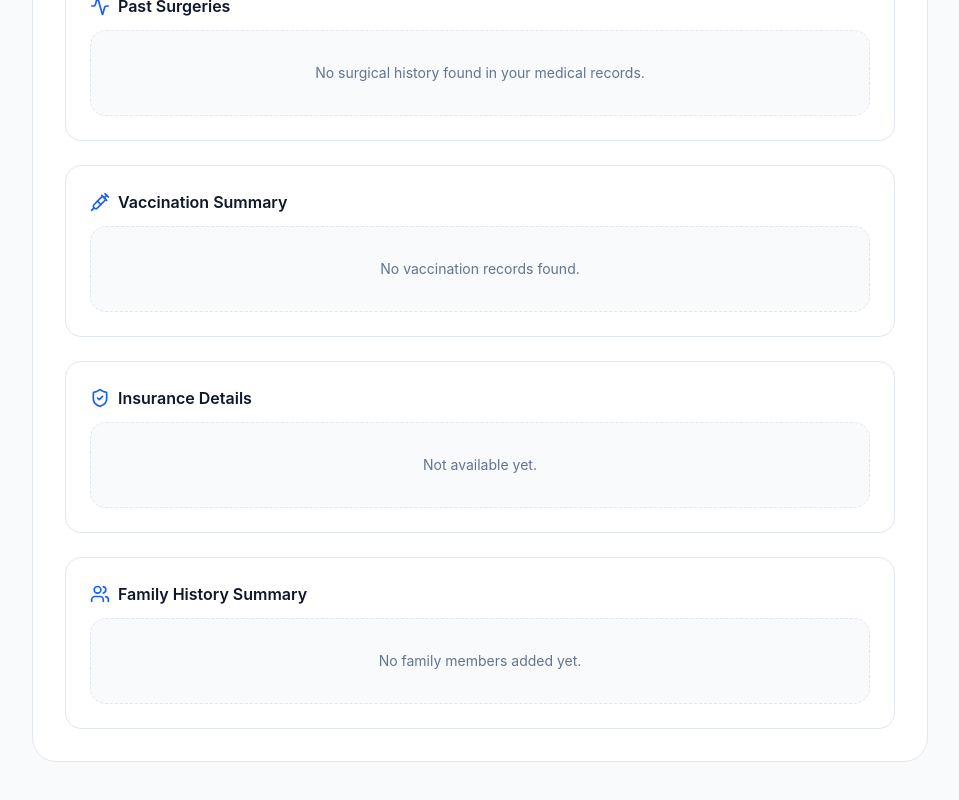
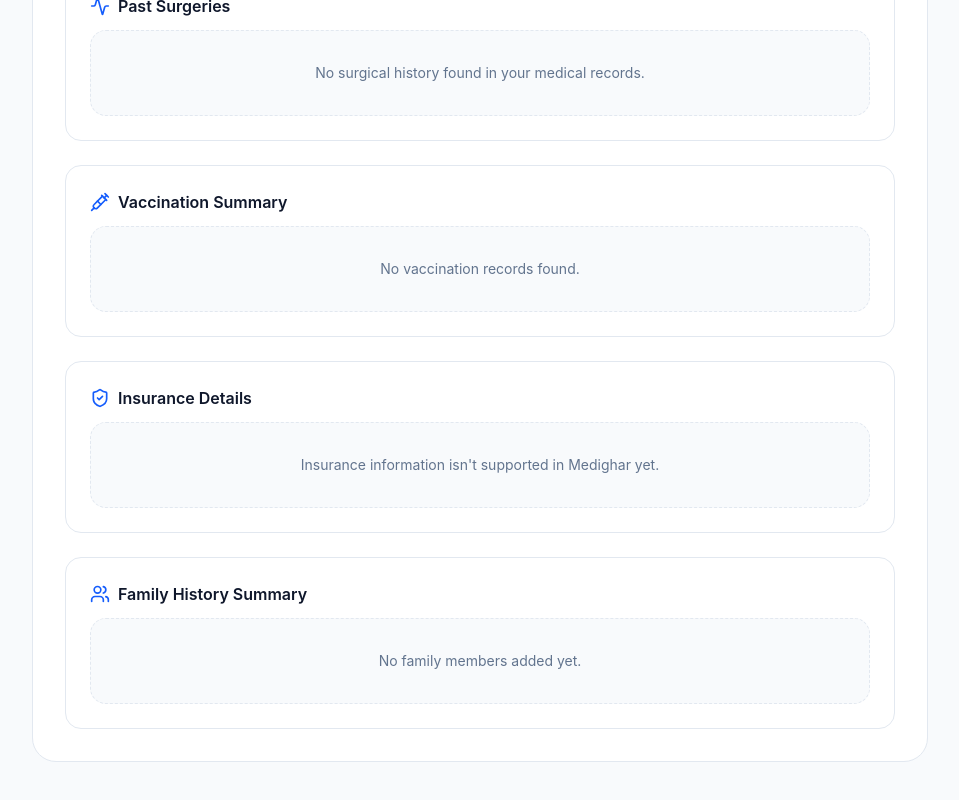
Before and after one commit to pulkitokte/medighar-next, a React (Vite) app in the folder OneDrive/Desktop/Medighar/: page /passport in a window 1280 px wide. Shown: the part 1644-2444 px from the top of the page, without its empty margins (160-1119 px from the left). Built offline with nearby package versions, Linux system fonts and the light colour scheme.

Commit message:
fix(passport): clarify insurance placeholder

```diff
--- a/OneDrive/Desktop/Medighar/src/pages/HealthPassport/HealthPassportPage.jsx
+++ b/OneDrive/Desktop/Medighar/src/pages/HealthPassport/HealthPassportPage.jsx
@@ -414,7 +414,18 @@ function HealthPassportPage() {
           <PassportSection
             title="Insurance Details"
             icon={ShieldCheck}
-            empty="Not available yet."
+            empty={
+              // passportData.insurance is currently always null — no
+              // insurance data model exists anywhere in the application
+              // (see passport.service.js). This is not a per-user empty
+              // result like the sections above; it is an unbuilt
+              // capability, so the wording is deliberately different from
+              // "No insurance listed." to avoid implying the feature
+              // exists and simply has no data for this user.
+              passportData.insurance === null
+                ? "Insurance information isn't supported in Medighar yet."
+                : null
+            }
           >
             <div />
           </PassportSection>
```
